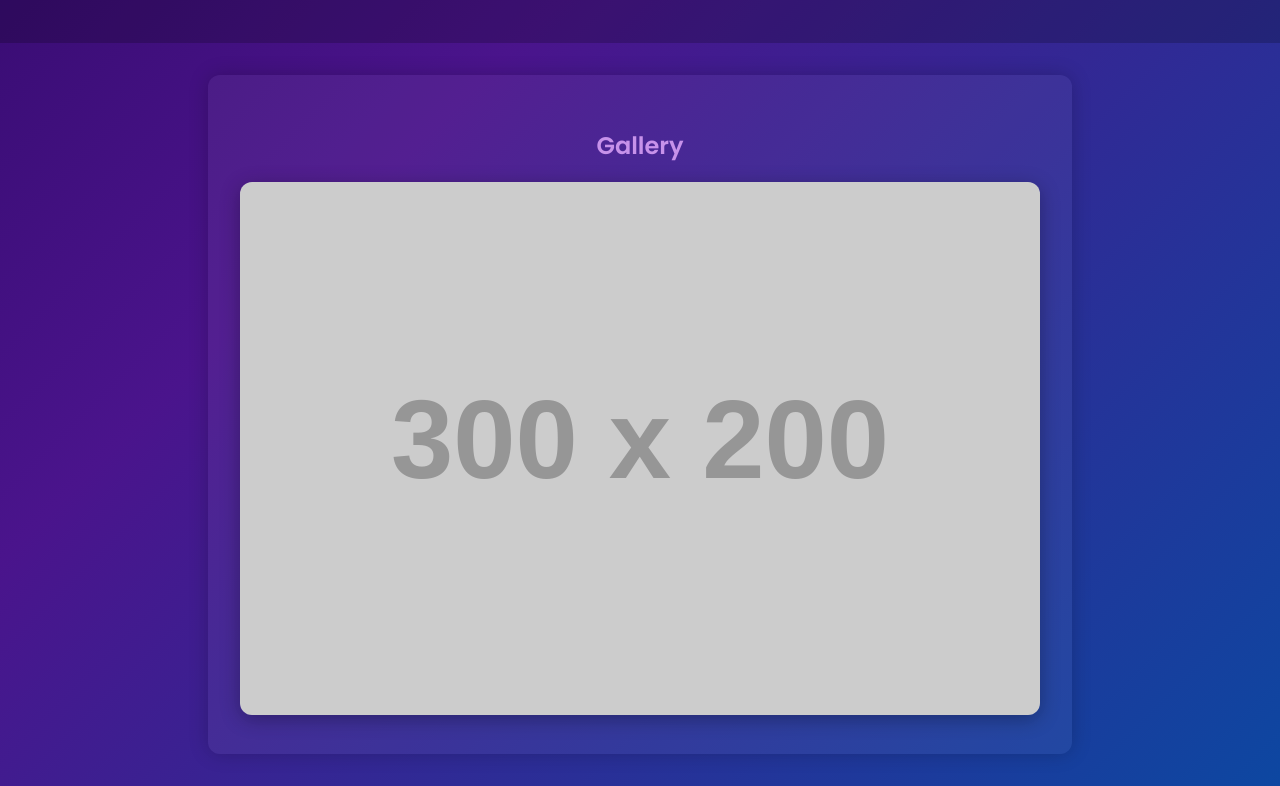
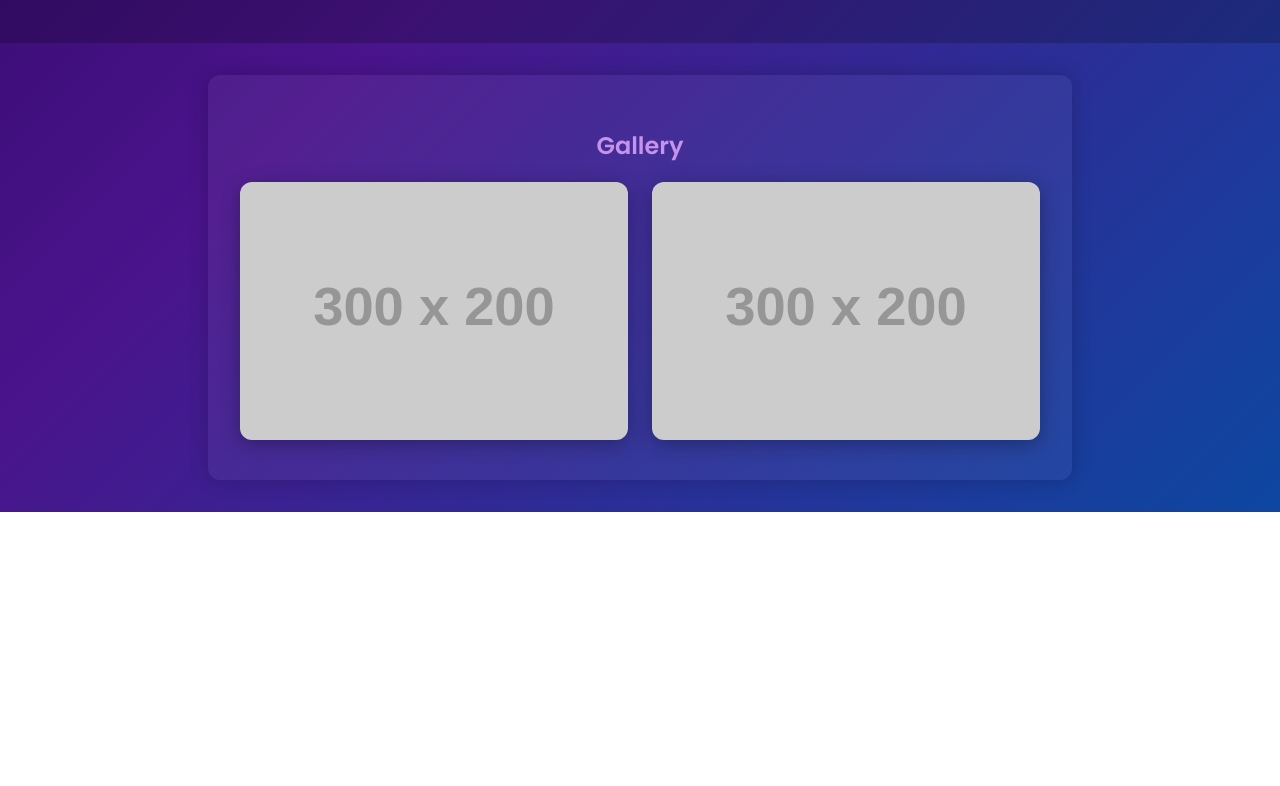
Before and after one commit to miachin/miachin.github.io, a plain HTML site: page index.html in a window 1280 px wide. Shown: the part 945-1731 px from the top of the page. After the commit the page ends 1457 px from the top, so only its background shows below. Drawn offline with nearby package versions, Linux system fonts and the light colour scheme; placeholder pictures from the web are drawn by us.

Commit message:
Update index.html

```diff
--- a/index.html
+++ b/index.html
@@ -43,7 +43,10 @@
   <a href="https://via.placeholder.com/800x600?text=Project+1" data-lightbox="gallery">
     <img src="https://via.placeholder.com/300x200?text=Project+1" alt="Project 1">
   </a>
-  </div>
+  <a href="https://via.placeholder.com/800x600?text=Project+2" data-lightbox="gallery">
+    <img src="https://via.placeholder.com/300x200?text=Project+2" alt="Project 2">
+  </a>
+</div>
 </section>
   <script src="https://unpkg.com/aos@2.3.1/dist/aos.js"></script>
 <script>
```
